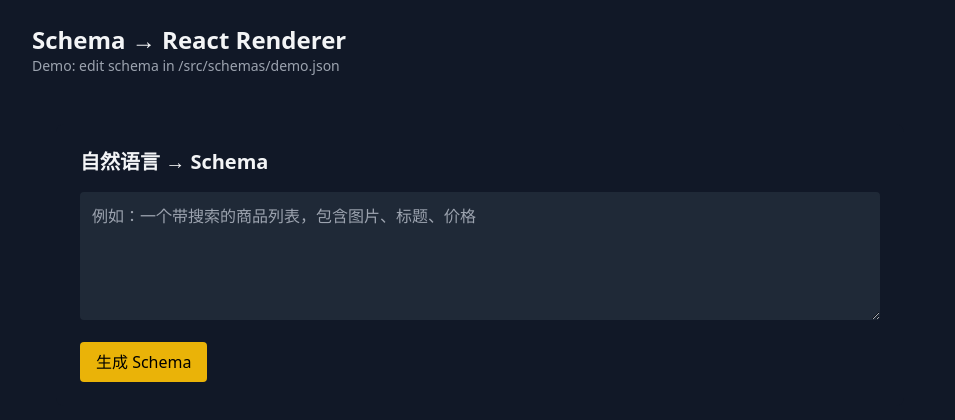
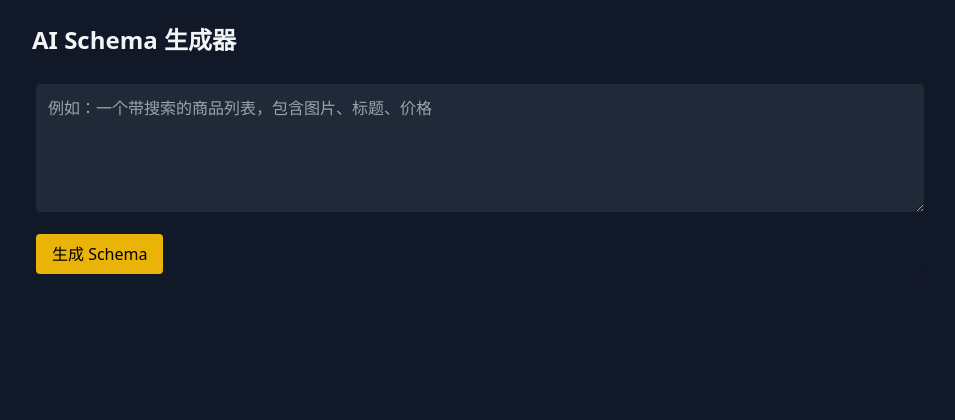
Before and after one commit to fengjutian/ai-schema-render, a React (Vite) app: page / in a window 1280 px wide. Shown: the top 420 px of the page, without its empty margins (160-1115 px from the left). Built offline with nearby package versions, Linux system fonts and the light colour scheme; the HTML template or start-up script is replaced by a standard one.

Commit message:
style: 调整页面布局和标题样式
移除冗余标题，简化页面内边距，更新主标题为"AI Schema 生成器"

```diff
--- a/src/App.jsx
+++ b/src/App.jsx
@@ -21,12 +21,11 @@ export default function App() {
       <div className="max-w-4xl mx-auto">
         <header className="mb-6 flex items-center justify-between">
           <div>
-            <h1 className="text-2xl font-semibold">Schema → React Renderer</h1>
-            <p className="text-sm text-gray-400">Demo: edit schema in /src/schemas/demo.json</p>
+            <h1 className="text-2xl font-semibold">AI Schema 生成器</h1>
           </div>
         </header>
 
-        <div className="p-6">
+        <div className="p-1">
           <NLToSchema />
         </div>
 
--- a/src/NLToSchema.tsx
+++ b/src/NLToSchema.tsx
@@ -20,9 +20,7 @@ export function NLToSchema() {
   };
 
   return (
-    <div className="space-y-4 p-6 bg-gray-900 text-gray-100 rounded-lg">
-      <h2 className="text-xl font-bold">自然语言 → Schema</h2>
-
+    <div className="space-y-4 bg-gray-900 text-gray-100 rounded-lg">
       <textarea
         className="w-full h-32 p-3 rounded bg-gray-800"
         placeholder="例如：一个带搜索的商品列表，包含图片、标题、价格"
```
